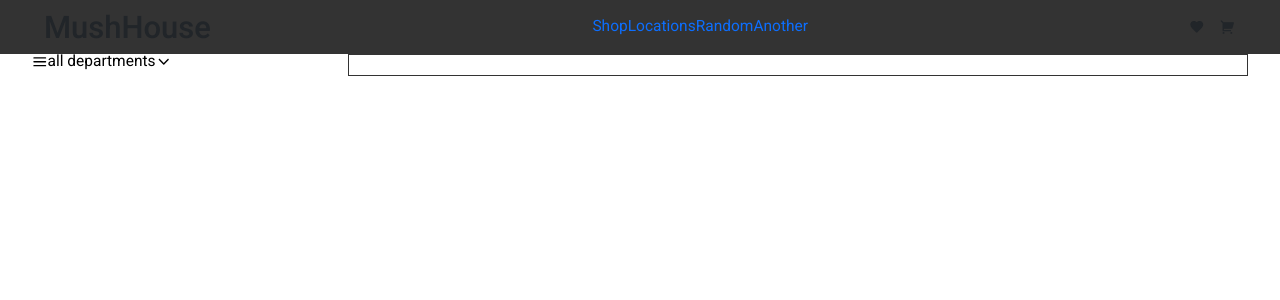
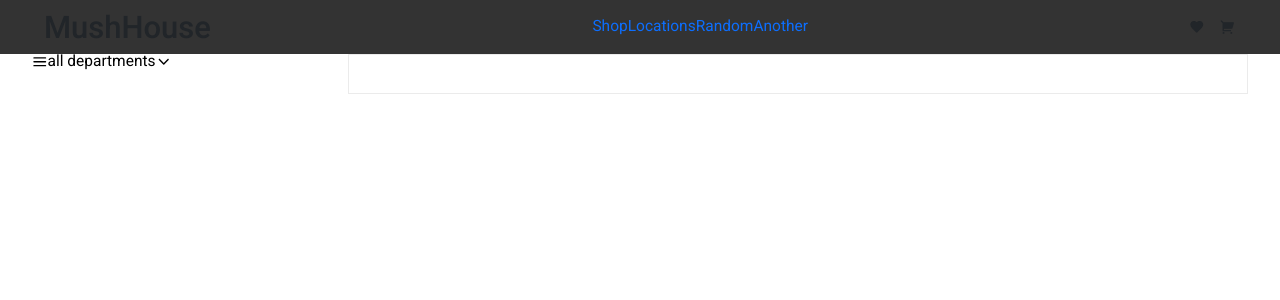
Before and after one commit to Hibanaga/mushhouse, a React (Create React App) app: page / in a window 1280 px wide. Shown: the top 300 px of the page. Built offline with nearby package versions, Linux system fonts and the light colour scheme.

Commit message:
implement components

```diff
--- /dev/null
+++ b/src/components/layout/Button/index.tsx
@@ -0,0 +1,6 @@
+import Component from './component';
+
+Component.defaultProps = {
+};
+
+export default Component;
--- /dev/null
+++ b/src/components/layout/Button/styles.ts
@@ -0,0 +1,5 @@
+import styled from 'styled-components';
+
+export default styled.div`
+
+`;
--- /dev/null
+++ b/src/components/layout/Button/types.ts
@@ -0,0 +1,2 @@
+export interface Props {
+}
--- a/src/components/layout/Input/component.tsx
+++ b/src/components/layout/Input/component.tsx
@@ -1,17 +1,29 @@
 import React, { FunctionComponent } from 'react';
+import classNames from 'classnames';
 
-import LayoutFormError from '../forms/Error';
-import LayoutFormLabel from '../forms/Label';
+import LayoutFormError from 'components/layout/forms/Error';
+import LayoutFormLabel from 'components/layout/forms/Label';
 
 import StyledComponent from './styles';
 import { Props } from './types';
 
-const LayoutInput: FunctionComponent<Props> = ({ label, error, value, placeholder, onChange }) => {
+const LayoutInput: FunctionComponent<Props> = ({ label, error, value, placeholder, onChange, style, size, variant }) => {
     return (
-        <StyledComponent className="layout-input">
+        <StyledComponent className={classNames([
+            'layout-input',
+            `size-${size}`,
+            `style-${style}`,
+            `variant-${variant}`,
+        ])}
+        >
             {label && <LayoutFormLabel label={label} />}
             <div className="wrapper-input">
-                <input className="input" />
+                <input
+                    className="input"
+                    value={value}
+                    onChange={onChange}
+                    placeholder={placeholder}
+                />
             </div>
             {error && <LayoutFormError error={error} />}
         </StyledComponent>
--- a/src/components/layout/Input/index.tsx
+++ b/src/components/layout/Input/index.tsx
@@ -1,6 +1,10 @@
 import Component from './component';
+import { InputSizes, InputStyles, InputVariants } from './types';
 
 Component.defaultProps = {
+    style: InputStyles.Primary,
+    size: InputSizes.Medium,
+    variant: InputVariants.Contained,
 };
 
 export default Component;
--- a/src/components/layout/Input/styles.ts
+++ b/src/components/layout/Input/styles.ts
@@ -7,9 +7,41 @@ export default styled.div`
 
         .input {
             width: 100%;
-            border: none;
             outline: none;
-            border: 1px solid #333;
+        }
+    }
+
+
+
+    &.size-medium {
+        .wrapper-input {
+            .input {
+                padding: .65em .45em;
+            }
+        }
+    }
+
+    &.style-primary {
+        .wrapper-input {
+            .input {
+                padding: .65em .45em;
+            }
+        }
+    }
+
+    &.variant-contained {
+        .wrapper-input {
+            .input {
+                border: 1px solid #ebebeb;
+            }
+        }
+    }
+
+    &.variant-primary {
+        .wrapper-input {
+            .input {
+                border-bottom: 1px solid #ebebeb;
+            }
         }
     }
 `;
--- a/src/components/layout/Input/types.ts
+++ b/src/components/layout/Input/types.ts
@@ -1,4 +1,22 @@
 import { ChangeEvent } from 'react';
+
+export enum InputSizes {
+    Small = 'small',
+    Medium = 'medium',
+    Large = 'large',
+}
+
+export enum InputVariants {
+    Primary = 'primary',
+    Contained = 'contained',
+    Outline = 'outline',
+}
+
+export enum InputStyles {
+    Primary = 'primary',
+    Secondary = 'secondary',
+    Error = 'error',
+}
 
 export interface Props {
     placeholder?: string;
@@ -6,4 +24,7 @@ export interface Props {
     error?: string;
     value?: string;
     onChange?: (value: ChangeEvent<HTMLInputElement>) => void;
+    size?: InputSizes;
+    style?: InputStyles;
+    variant?: InputVariants;
 }
```
Also changed, not shown: src/components/layout/Button/component.tsx (added, +14 -0 lines).
